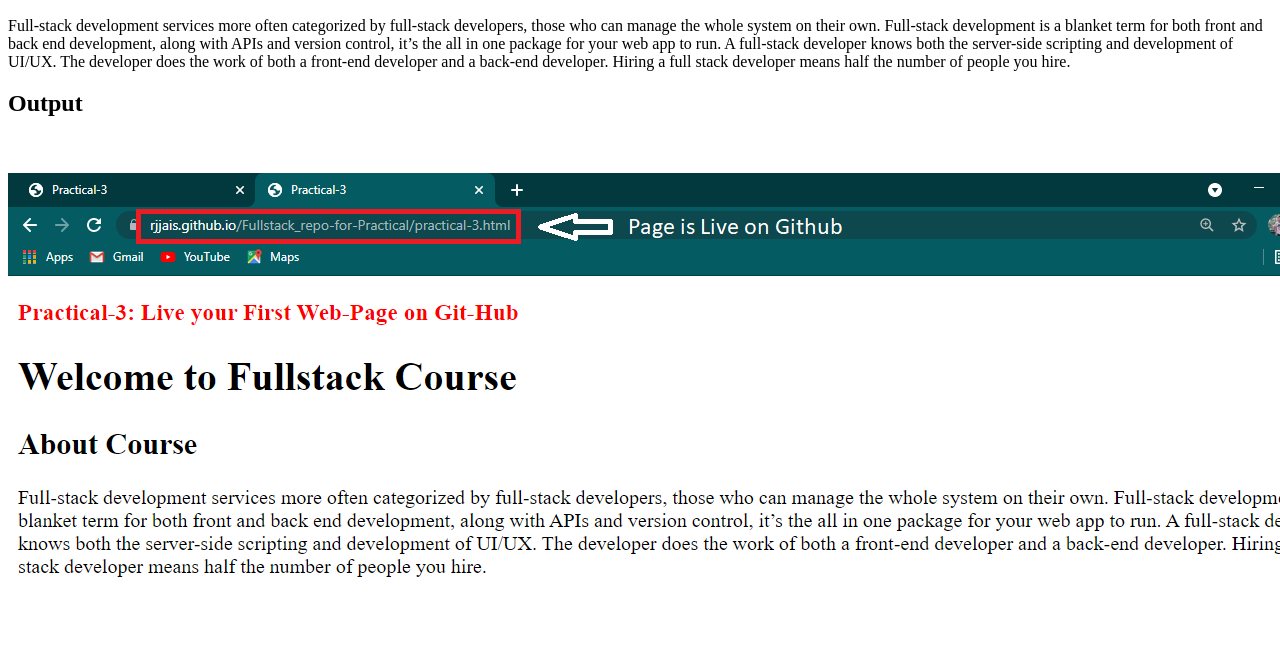
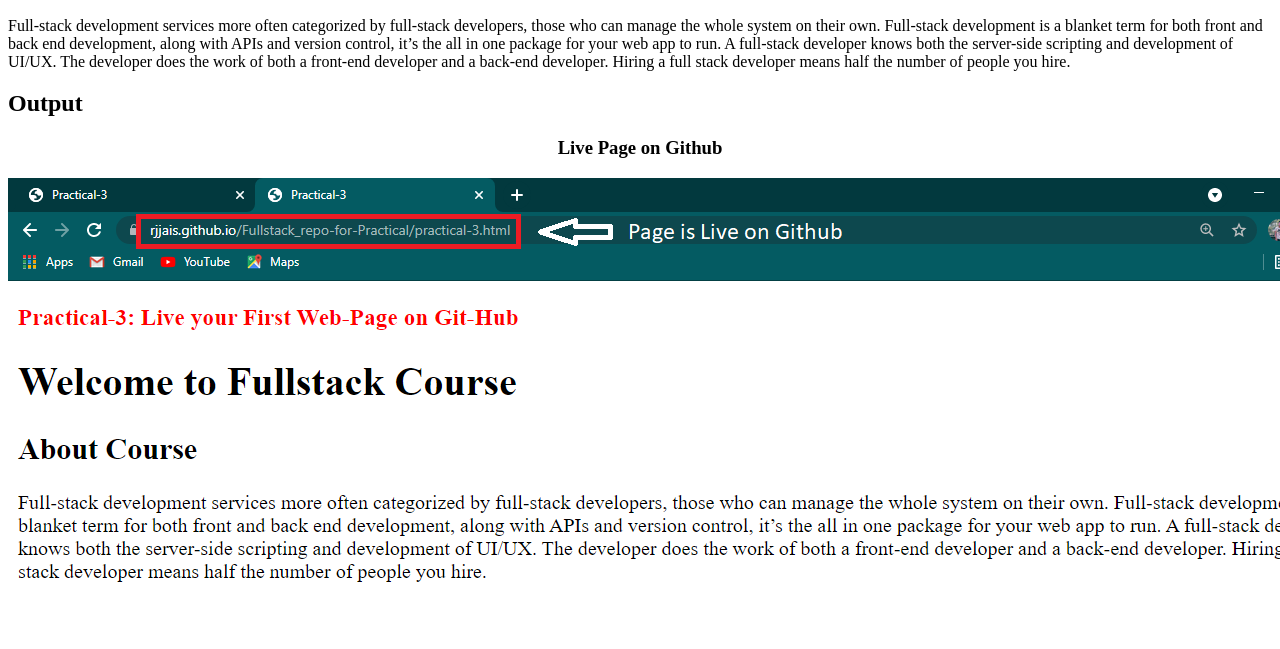
Before and after one commit to Rjjais/Fullstack_repo-for-Practical, a plain HTML site: page practical-3.html in a window 1280 px wide. Shown: the part 151-800 px from the top of the page. Drawn offline with Linux system fonts and the light colour scheme.

Commit message:
overcome some mistakes

```diff
--- a/practical-3.html
+++ b/practical-3.html
@@ -11,7 +11,8 @@
     <h1>Welcome to Fullstack Course</h1>
     <h2>About Course</h2>
     <p>Full-stack development services more often categorized by full-stack developers, those who can manage the whole system on their own. Full-stack development is a blanket term for both front and back end development, along with APIs and version control, it’s the all in one package for your web app to run. A full-stack developer knows both the server-side scripting and development of UI/UX. The developer does the work of both a front-end developer and a back-end developer. Hiring a full stack developer means half the number of people you hire.</p>
-    <h2>Output</h2><br><br>
+    <h2>Output</h2>
+    <h3 style="text-align: center;">Live Page on Github</h3>
     <img src="./assets/images/Screenshot (11).png" alt="">
 
 </body>
```
